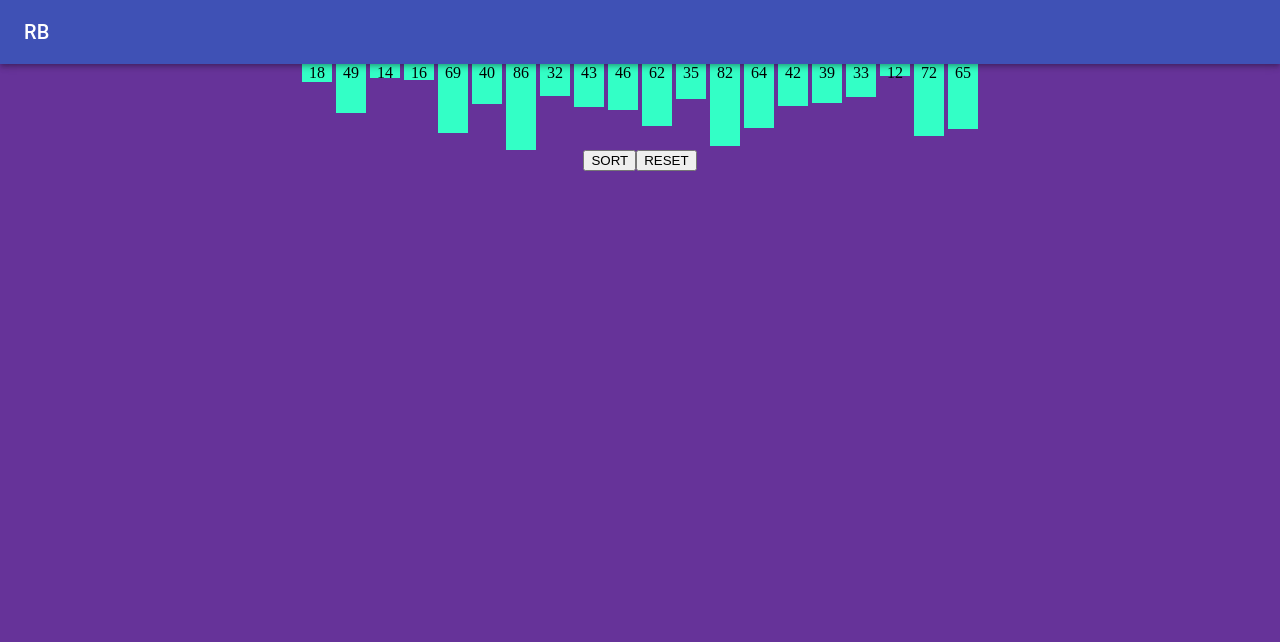
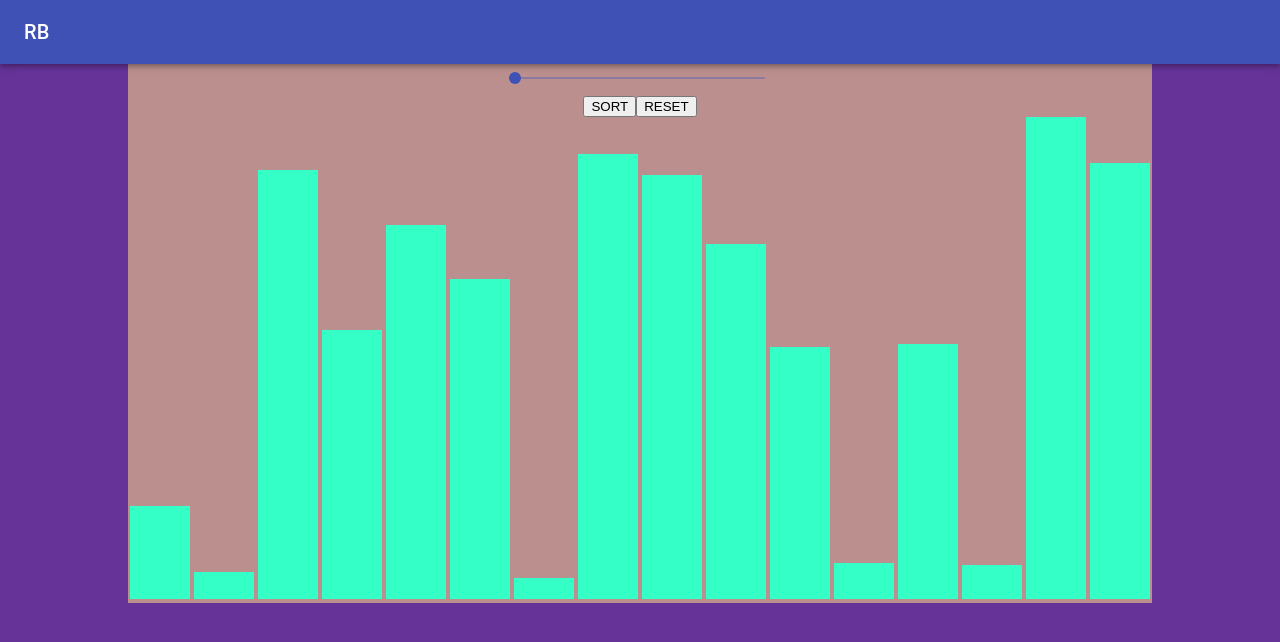
Before and after one commit to bulatao-ramoncito/react-data-visualizer, a React (Create React App) app: page / in a window 1280 px wide. Shown: the top 642 px of the page. Built offline with nearby package versions, Linux system fonts and the light colour scheme; the HTML template or start-up script is replaced by a standard one.

Commit message:
Update Implementation and UI of Selection Sort

```diff
--- /dev/null
+++ b/src/components/common/Bars.jsx
@@ -0,0 +1,17 @@
+import React from "react";
+import Bar from "./bar/Bar";
+
+function Bars({ data, width }) {
+  return (
+    <React.Fragment>
+      {data.map((n) => (
+        <React.Fragment key={Math.random() + n.value}>
+          <Bar node={n} width={width} />
+          <span> </span>
+        </React.Fragment>
+      ))}
+    </React.Fragment>
+  );
+}
+
+export default Bars;
--- a/src/components/common/bar/Bar.jsx
+++ b/src/components/common/bar/Bar.jsx
@@ -1,7 +1,7 @@
 import React from "react";
 import classes from "./Bar.module.css";
 
-function Bar({ node }) {
+function Bar({ node, width }) {
   const { value, selected, min } = node;
 
   let barClass = [classes.Bar];
@@ -9,9 +9,10 @@ function Bar({ node }) {
   if (min) barClass.push(classes.Min);
 
   return (
-    <div style={{ height: value }} className={barClass.join(" ")}>
-      {value}
-    </div>
+    <div
+      style={{ height: value, width: width }}
+      className={barClass.join(" ")}
+    />
   );
 }
 
--- a/src/components/common/bar/Bar.module.css
+++ b/src/components/common/bar/Bar.module.css
@@ -1,7 +1,6 @@
 .Bar {
   background-color: #33ffc6;
   display: inline-block;
-  width: 30px;
 }
 
 .SelectedBar {
--- /dev/null
+++ b/src/components/sorting/CustomizedSlider.jsx
@@ -0,0 +1,25 @@
+import React from "react";
+import { makeStyles } from "@material-ui/core/styles";
+import Slider from "@material-ui/core/Slider";
+
+const useStyles = makeStyles((theme) => ({
+  root: {
+    width: 250,
+  },
+  margin: {
+    height: theme.spacing(3),
+  },
+}));
+
+export default function CustomizedSlider({ value, onChange, disabled }) {
+  const classes = useStyles();
+
+  return (
+    <Slider
+      disabled={disabled}
+      className={classes.root}
+      value={value}
+      onChange={onChange}
+    />
+  );
+}
--- a/src/components/sorting/Selection.jsx
+++ b/src/components/sorting/Selection.jsx
@@ -1,49 +1,30 @@
 import React, { Component } from "react";
-import Bar from "../common/bar/Bar";
+import classes from "./Selection.module.css";
+import CustomizedSlider from "./CustomizedSlider";
+import Bars from "../common/Bars";
 
 class Selection extends Component {
+  barArea = React.createRef();
+
   state = {
-    // arr: [14, 33, 27, 10, 35, 19, 42, 44],
-    // arr: [
-    //   { value: 14, selected: false },
-    //   { value: 33, selected: false },
-    //   { value: 27, selected: false },
-    //   { value: 10, selected: false },
-    //   { value: 35, selected: false },
-    //   { value: 19, selected: false },
-    //   { value: 42, selected: false },
-    //   { value: 44, selected: false },
-    // ],
-    arr: [
-      { value: 18, selected: false },
-      { value: 49, selected: false },
-      { value: 14, selected: false },
-      { value: 16, selected: false },
-      { value: 69, selected: false },
-      { value: 40, selected: false },
-      { value: 86, selected: false },
-      { value: 32, selected: false },
-      { value: 43, selected: false },
-      { value: 46, selected: false },
-      { value: 62, selected: false },
-      { value: 35, selected: false },
-      { value: 82, selected: false },
-      { value: 64, selected: false },
-      { value: 42, selected: false },
-      { value: 39, selected: false },
-      { value: 33, selected: false },
-      { value: 12, selected: false },
-      { value: 72, selected: false },
-      { value: 65, selected: false },
-    ],
+    arr: [],
+    arrSize: 0,
+    barWidth: 30,
+    sorting: false,
   };
+
+  componentDidMount() {
+    this.handleArrDataChange(null, 0);
+  }
 
   sleep = (ms) => {
     return new Promise((resolve) => setTimeout(resolve, ms));
   };
 
   doOneIteration = async (i, arr, max) => {
-    if (i === max) return;
+    if (i === 0) this.setState({ sorting: true });
+    if (i === max) return this.setState({ sorting: false });
+
     //select
     const curArr = [...arr];
     const selNode = { ...curArr[i] };
@@ -92,25 +73,69 @@ class Selection extends Component {
     );
   };
 
+  handleArrDataChange = (e, value) => {
+    const maxWidth = this.barArea.current.offsetWidth;
+    const maxHeight = 500;
+    const minHeigth = 10;
+    const percent = 1 - value / 100;
+
+    const minBarWidth = 10;
+    const maxBarWidth = 60;
+
+    const barWidth = Math.floor((maxBarWidth - minBarWidth) * percent) + 10;
+    const barCount = Math.floor(maxWidth / (barWidth + 4));
+
+    const barData = this.generateBarData(maxHeight, minHeigth, barCount);
+    this.setState({ arr: barData, arrSize: value, barWidth });
+  };
+
+  generateBarData = (maxHeight, minHeigth, barCount) => {
+    const data = [];
+    for (let i = 0; i < barCount; i++)
+      data.push({
+        value: this.getRandomNumber(maxHeight, minHeigth),
+        selected: false,
+      });
+    return data;
+  };
+
+  getRandomNumber = (max, min) => {
+    return Math.floor(Math.random() * (max - min + 1) + min);
+  };
+
+  handleSliderChange = (evt, value) => {
+    const { arrSize } = this.state;
+    if (arrSize !== value) this.handleArrDataChange(null, value);
+    this.setState({ arrSize: value });
+  };
+
   render() {
     return (
-      <div>
-        {this.state.arr.map((n) => (
-          <React.Fragment key={n.value}>
-            <Bar node={n} />
-            <span> </span>
-          </React.Fragment>
-        ))}
-        <br />
-        <button
-          onClick={() =>
-            this.doOneIteration(0, this.state.arr, this.state.arr.length)
-          }
-        >
-          SORT
-        </button>
-        <button onClick={() => window.location.reload()}>RESET</button>
-        {/* <pre>{JSON.stringify(this.state, 2, null)}</pre> */}
+      <div ref={this.barArea} className={classes.Selection}>
+        <div>
+          <CustomizedSlider
+            value={this.state.arrSize}
+            onChange={this.handleSliderChange}
+            disabled={this.state.sorting}
+          />
+          <div>
+            <button
+              disabled={this.state.sorting}
+              onClick={() => {
+                this.doOneIteration(0, this.state.arr, this.state.arr.length);
+              }}
+            >
+              SORT
+            </button>
+            <button
+              disabled={this.state.sorting}
+              onClick={() => this.handleArrDataChange(null, this.state.arrSize)}
+            >
+              RESET
+            </button>
+          </div>
+        </div>
+        <Bars data={this.state.arr} width={this.state.barWidth} />
       </div>
     );
   }
--- /dev/null
+++ b/src/components/sorting/Selection.module.css
@@ -0,0 +1,5 @@
+.Selection {
+  background: rosybrown;
+  min-width: 80vw;
+  min-height: 60vh;
+}
```
